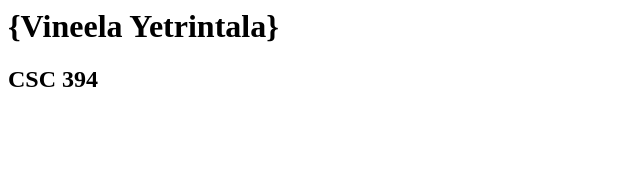
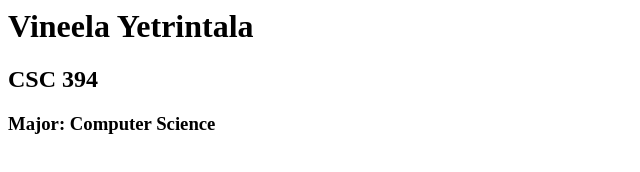
Before and after one commit to vineelayetrintala/csc-394-assignment-1, a plain HTML site: page index.html in a window 1280 px wide. Shown: the whole page, without its empty margins (0-640 px from the left). Drawn offline with Linux system fonts and the light colour scheme.

Commit message:
Update index.html

```diff
--- a/index.html
+++ b/index.html
@@ -1,9 +1,10 @@
 <html xmlns="http://www.w3.org/1999/xhtml" >
   <head>
-    <title>{Vineela Yetrintala} Home Page</title>
+    <title>Vineela Yetrintala's Home Home Page</title>
   </head>
   <body>
-    <h1>{Vineela Yetrintala}</h1>
+    <h1>Vineela Yetrintala</h1>
     <h2>CSC 394</h2>
+    <h3>Major: Computer Science</h3>
   </body>
 </html>
```
